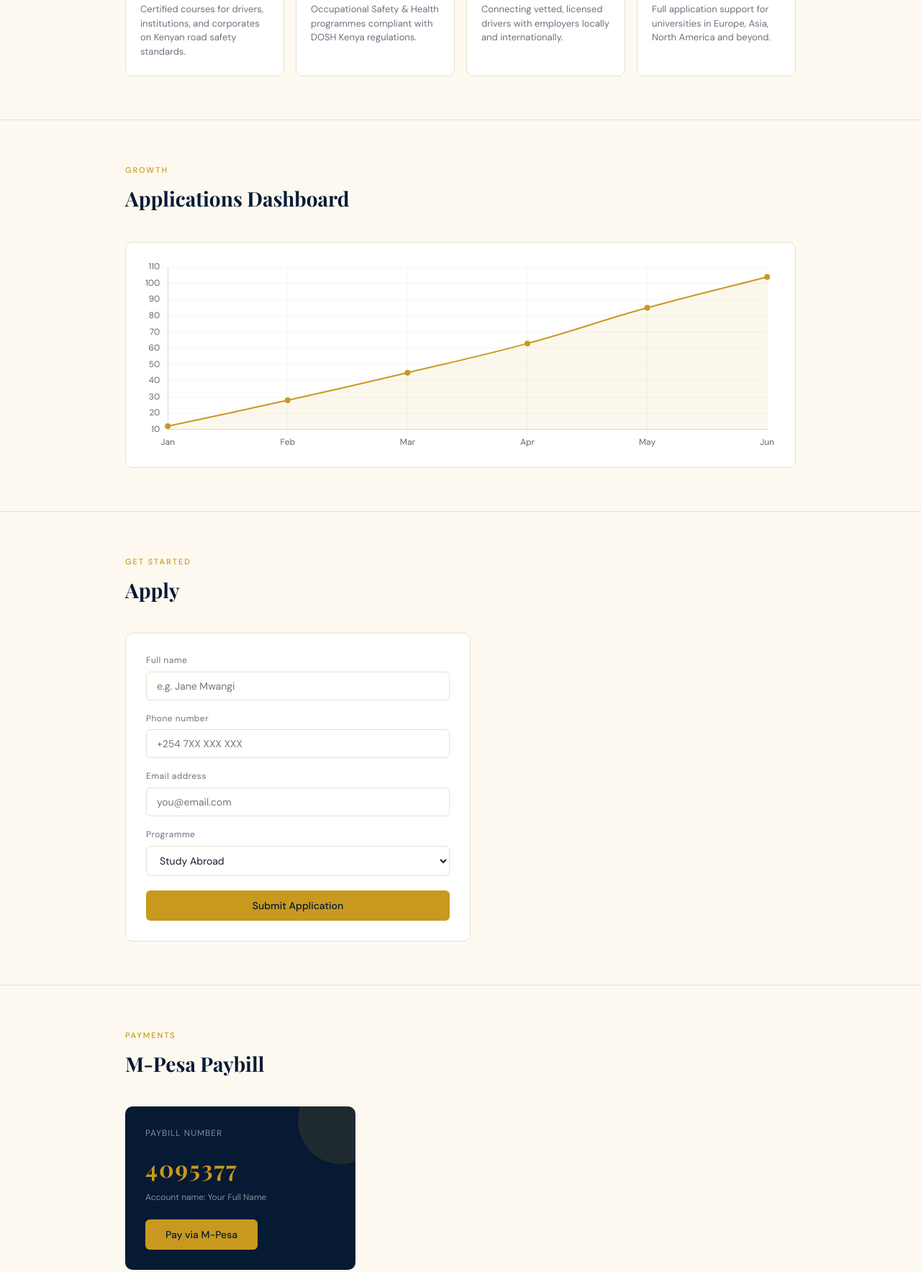
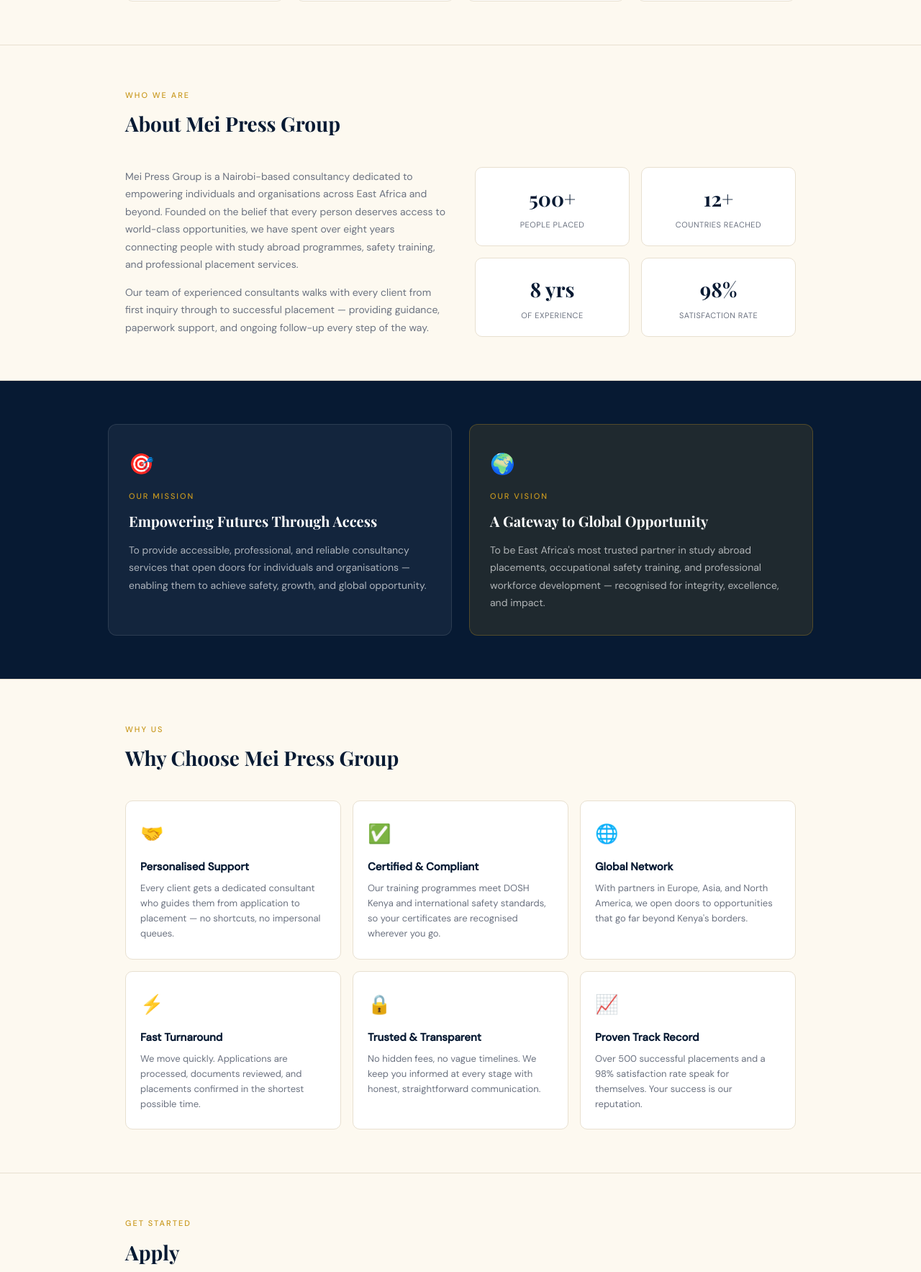
Before and after one commit to mathewmoya6-star/meipress, a plain HTML site: page mei_press_group_site.html in a window 1280 px wide. Shown: the part 901-2668 px from the top of the page at 72% size. Drawn offline with nearby package versions, Linux system fonts and the light colour scheme.

Commit message:
Update mei_press_group_site.html

```diff
--- a/mei_press_group_site.html
+++ b/mei_press_group_site.html
@@ -136,7 +136,44 @@ section{max-width:980px;margin:0 auto;padding:60px 24px;}
 footer{background:var(--navy);color:rgba(255,255,255,0.5);text-align:center;padding:24px;font-size:12px;}
 footer span{color:var(--gold);}
 
-/* ADMIN */
+/* ABOUT */
+.about-grid{display:grid;grid-template-columns:1fr 1fr;gap:40px;align-items:center;}
+@media(max-width:640px){.about-grid{grid-template-columns:1fr;}}
+.about-text{font-size:14px;color:var(--muted);line-height:1.75;}
+.about-highlight{display:grid;grid-template-columns:1fr 1fr;gap:16px;}
+.ah-stat{
+  background:white;border:1px solid var(--border);border-radius:10px;
+  padding:20px 16px;text-align:center;
+}
+.ah-stat span{font-family:'Playfair Display',serif;font-size:28px;color:var(--navy);display:block;}
+.ah-stat small{font-size:11px;color:var(--muted);text-transform:uppercase;letter-spacing:.5px;margin-top:4px;display:block;}
+
+/* MISSION VISION */
+.mv-grid{display:grid;grid-template-columns:1fr 1fr;gap:24px;}
+@media(max-width:640px){.mv-grid{grid-template-columns:1fr;}}
+.mv-card{
+  background:rgba(255,255,255,0.05);border:1px solid rgba(255,255,255,0.1);
+  border-radius:12px;padding:32px 28px;color:white;
+}
+.mv-card-gold{background:rgba(201,153,31,0.12);border-color:rgba(201,153,31,0.3);}
+.mv-icon{font-size:28px;margin-bottom:12px;}
+.mv-label{font-size:11px;letter-spacing:2px;text-transform:uppercase;color:var(--gold);font-weight:500;margin-bottom:8px;}
+.mv-card h3{font-family:'Playfair Display',serif;font-size:20px;color:white;margin-bottom:12px;}
+.mv-card p{font-size:14px;color:rgba(255,255,255,0.65);line-height:1.75;}
+
+/* WHY CHOOSE US */
+.why-grid{display:grid;grid-template-columns:repeat(auto-fit,minmax(260px,1fr));gap:16px;}
+.why-card{
+  background:white;border:1px solid var(--border);border-radius:10px;
+  padding:24px 20px;transition:border-color .2s,transform .2s;
+}
+.why-card:hover{border-color:var(--gold);transform:translateY(-3px);}
+.why-icon{font-size:26px;margin-bottom:12px;}
+.why-card h4{font-size:15px;font-weight:600;color:var(--navy);margin-bottom:8px;}
+.why-card p{font-size:13px;color:var(--muted);line-height:1.6;}
+
+
+#admin{display:none;}
 .admin-card{background:white;border:1px solid var(--border);border-radius:10px;padding:32px;max-width:420px;}
 .admin-card h3{font-family:'Playfair Display',serif;font-size:20px;color:var(--navy);margin-bottom:6px;}
 .admin-card .subtitle{font-size:13px;color:var(--muted);margin-bottom:24px;}
@@ -201,10 +238,10 @@ footer span{color:var(--gold);}
 <nav>
   <div class="logo">Mei <span>Press</span> Group</div>
   <div class="nav-links">
+    <a href="#about">About</a>
     <a href="#services">Services</a>
     <a href="#apply">Apply</a>
     <a href="#payment">Payment</a>
-    <a href="#admin">Admin</a>
     <a href="#contact">Contact</a>
   </div>
 </nav>
@@ -217,12 +254,6 @@ footer span{color:var(--gold);}
   <button class="btn-outline" onclick="document.getElementById('services').scrollIntoView({behavior:'smooth'})">Our Services</button>
 </div>
 
-<div class="stats-bar">
-  <div class="stat"><div class="stat-n">500+</div><div class="stat-l">Applicants placed</div></div>
-  <div class="stat"><div class="stat-n">12+</div><div class="stat-l">Countries</div></div>
-  <div class="stat"><div class="stat-n">98%</div><div class="stat-l">Satisfaction rate</div></div>
-  <div class="stat"><div class="stat-n">8yr</div><div class="stat-l">In business</div></div>
-</div>
 
 <section id="services">
   <div class="section-label">What we offer</div>
@@ -253,11 +284,83 @@ footer span{color:var(--gold);}
 
 <hr class="divider">
 
-<section id="dashboard">
-  <div class="section-label">Growth</div>
-  <div class="section-title">Applications Dashboard</div>
-  <div class="chart-wrap">
-    <canvas id="appchart" height="90"></canvas>
+<!-- ABOUT SECTION -->
+<section id="about">
+  <div class="section-label">Who we are</div>
+  <div class="section-title">About Mei Press Group</div>
+  <div class="about-grid">
+    <div class="about-text">
+      <p>Mei Press Group is a Nairobi-based consultancy dedicated to empowering individuals and organisations across East Africa and beyond. Founded on the belief that every person deserves access to world-class opportunities, we have spent over eight years connecting people with study abroad programmes, safety training, and professional placement services.</p>
+      <p style="margin-top:14px;">Our team of experienced consultants walks with every client from first inquiry through to successful placement — providing guidance, paperwork support, and ongoing follow-up every step of the way.</p>
+    </div>
+    <div class="about-highlight">
+      <div class="ah-stat"><span>500+</span><small>People placed</small></div>
+      <div class="ah-stat"><span>12+</span><small>Countries reached</small></div>
+      <div class="ah-stat"><span>8 yrs</span><small>Of experience</small></div>
+      <div class="ah-stat"><span>98%</span><small>Satisfaction rate</small></div>
+    </div>
+  </div>
+</section>
+
+<hr class="divider">
+
+<!-- MISSION & VISION -->
+<section id="mission-vision" style="background:var(--navy);max-width:100%;padding:60px 24px;">
+  <div style="max-width:980px;margin:0 auto;">
+    <div class="mv-grid">
+      <div class="mv-card">
+        <div class="mv-icon">🎯</div>
+        <div class="mv-label">Our Mission</div>
+        <h3>Empowering Futures Through Access</h3>
+        <p>To provide accessible, professional, and reliable consultancy services that open doors for individuals and organisations — enabling them to achieve safety, growth, and global opportunity.</p>
+      </div>
+      <div class="mv-card mv-card-gold">
+        <div class="mv-icon">🌍</div>
+        <div class="mv-label">Our Vision</div>
+        <h3>A Gateway to Global Opportunity</h3>
+        <p>To be East Africa's most trusted partner in study abroad placements, occupational safety training, and professional workforce development — recognised for integrity, excellence, and impact.</p>
+      </div>
+    </div>
+  </div>
+</section>
+
+<hr class="divider">
+
+<!-- WHY CHOOSE US -->
+<section id="why-us">
+  <div class="section-label">Why us</div>
+  <div class="section-title">Why Choose Mei Press Group</div>
+  <div class="why-grid">
+    <div class="why-card">
+      <div class="why-icon">🤝</div>
+      <h4>Personalised Support</h4>
+      <p>Every client gets a dedicated consultant who guides them from application to placement — no shortcuts, no impersonal queues.</p>
+    </div>
+    <div class="why-card">
+      <div class="why-icon">✅</div>
+      <h4>Certified & Compliant</h4>
+      <p>Our training programmes meet DOSH Kenya and international safety standards, so your certificates are recognised wherever you go.</p>
+    </div>
+    <div class="why-card">
+      <div class="why-icon">🌐</div>
+      <h4>Global Network</h4>
+      <p>With partners in Europe, Asia, and North America, we open doors to opportunities that go far beyond Kenya's borders.</p>
+    </div>
+    <div class="why-card">
+      <div class="why-icon">⚡</div>
+      <h4>Fast Turnaround</h4>
+      <p>We move quickly. Applications are processed, documents reviewed, and placements confirmed in the shortest possible time.</p>
+    </div>
+    <div class="why-card">
+      <div class="why-icon">🔒</div>
+      <h4>Trusted & Transparent</h4>
+      <p>No hidden fees, no vague timelines. We keep you informed at every stage with honest, straightforward communication.</p>
+    </div>
+    <div class="why-card">
+      <div class="why-icon">📈</div>
+      <h4>Proven Track Record</h4>
+      <p>Over 500 successful placements and a 98% satisfaction rate speak for themselves. Your success is our reputation.</p>
+    </div>
   </div>
 </section>
 
@@ -384,33 +487,17 @@ footer span{color:var(--gold);}
   <svg width="22" height="22" viewBox="0 0 24 24" fill="white"><path d="M17.472 14.382c-.297-.149-1.758-.867-2.03-.967-.273-.099-.471-.148-.67.15-.197.297-.767.966-.94 1.164-.173.199-.347.223-.644.075-.297-.15-1.255-.463-2.39-1.475-.883-.788-1.48-1.761-1.653-2.059-.173-.297-.018-.458.13-.606.134-.133.298-.347.446-.52.149-.174.198-.298.298-.497.099-.198.05-.371-.025-.52-.075-.149-.669-1.612-.916-2.207-.242-.579-.487-.5-.669-.51-.173-.008-.371-.01-.57-.01-.198 0-.52.074-.792.372-.272.297-1.04 1.016-1.04 2.479 0 1.462 1.065 2.875 1.213 3.074.149.198 2.096 3.2 5.077 4.487.709.306 1.262.489 1.694.625.712.227 1.36.195 1.871.118.571-.085 1.758-.719 2.006-1.413.248-.694.248-1.289.173-1.413-.074-.124-.272-.198-.57-.347m-5.421 7.403h-.004a9.87 9.87 0 01-5.031-1.378l-.361-.214-3.741.982.998-3.648-.235-.374a9.86 9.86 0 01-1.51-5.26c.001-5.45 4.436-9.884 9.888-9.884 2.64 0 5.122 1.03 6.988 2.898a9.825 9.825 0 012.893 6.994c-.003 5.45-4.437 9.884-9.885 9.884m8.413-18.297A11.815 11.815 0 0012.05 0C5.495 0 .16 5.335.157 11.892c0 2.096.547 4.142 1.588 5.945L.057 24l6.305-1.654a11.882 11.882 0 005.683 1.448h.005c6.554 0 11.89-5.335 11.893-11.893a11.821 11.821 0 00-3.48-8.413z"/></svg>
 </a>
 
-<script src="https://cdn.jsdelivr.net/npm/chart.js@4.4.0/dist/chart.umd.min.js"></script>
 <script>
-/* ---- Chart ---- */
-new Chart(document.getElementById('appchart'),{
-  type:'line',
-  data:{
-    labels:['Jan','Feb','Mar','Apr','May','Jun'],
-    datasets:[{
-      label:'Applications',
-      data:[12,28,45,63,85,104],
-      borderColor:'#c9991f',
-      backgroundColor:'rgba(201,153,31,0.08)',
-      borderWidth:2,
-      pointBackgroundColor:'#c9991f',
-      tension:0.4,
-      fill:true
-    }]
-  },
-  options:{
-    responsive:true,
-    plugins:{legend:{display:false}},
-    scales:{
-      x:{grid:{color:'rgba(0,0,0,0.04)'},ticks:{font:{family:'DM Sans'}}},
-      y:{grid:{color:'rgba(0,0,0,0.04)'},ticks:{font:{family:'DM Sans'}}}
+/* ---- Admin hash access ---- */
+(function(){
+  function checkAdminHash(){
+    if(window.location.hash==='#admin'){
+      document.getElementById('admin').style.display='block';
     }
   }
-});
+  checkAdminHash();
+  window.addEventListener('hashchange',checkAdminHash);
+})();
 
 /* ---- Apply form ---- */
 function submitApp(){
```
